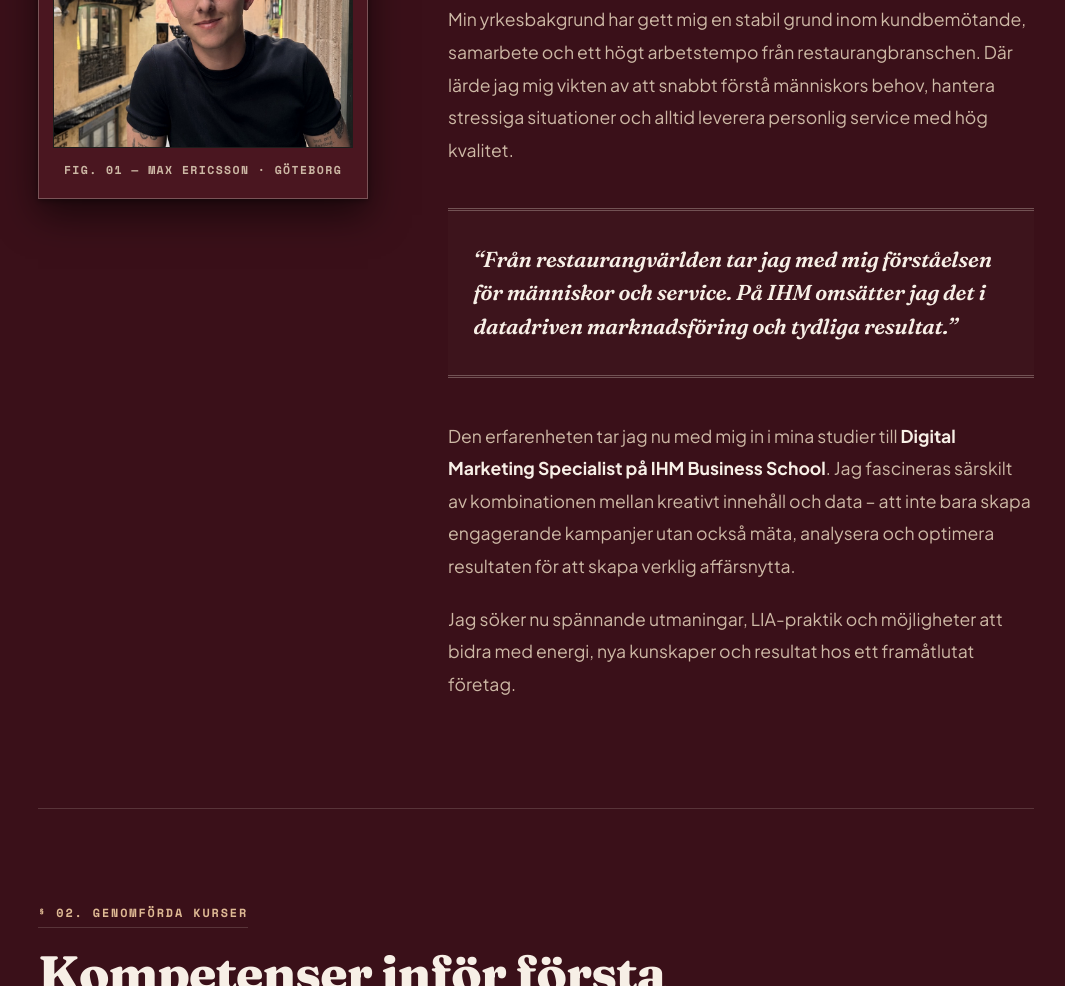
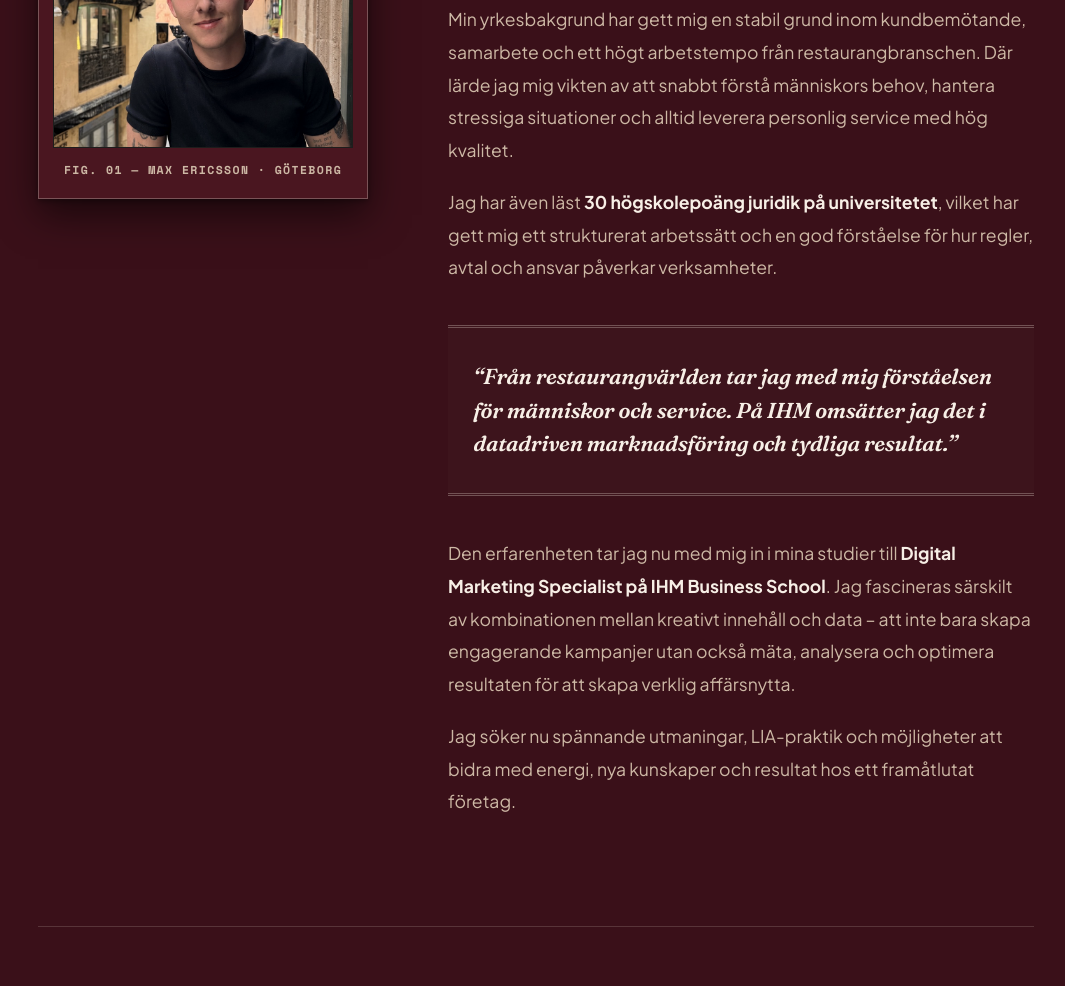
Before and after one commit to Maxeri397/Personlig-hemsida---Max-Ericsson, a plain HTML site: page IHM - Max Ericsson/index.html in a window 1280 px wide. Shown: the part 1814-2800 px from the top of the page, without its empty margins (104-1169 px from the left). Drawn offline with nearby package versions, Linux system fonts and the light colour scheme; animation ran at ten frames a second.

Commit message:
Lägg till juridikstudier

```diff
--- a/IHM - Max Ericsson/index.html
+++ b/IHM - Max Ericsson/index.html
@@ -122,6 +122,11 @@
                     arbetstempo från restaurangbranschen. Där lärde jag mig vikten av att snabbt förstå människors
                     behov,
                     hantera stressiga situationer och alltid leverera personlig service med hög kvalitet.
+                </p>
+                <p>
+                    Jag har även läst <strong>30 högskolepoäng juridik på universitetet</strong>, vilket har gett mig
+                    ett strukturerat arbetssätt och en god förståelse för hur regler, avtal och ansvar påverkar
+                    verksamheter.
                 </p>
 
                 <blockquote class="vintage-pullquote">
```
